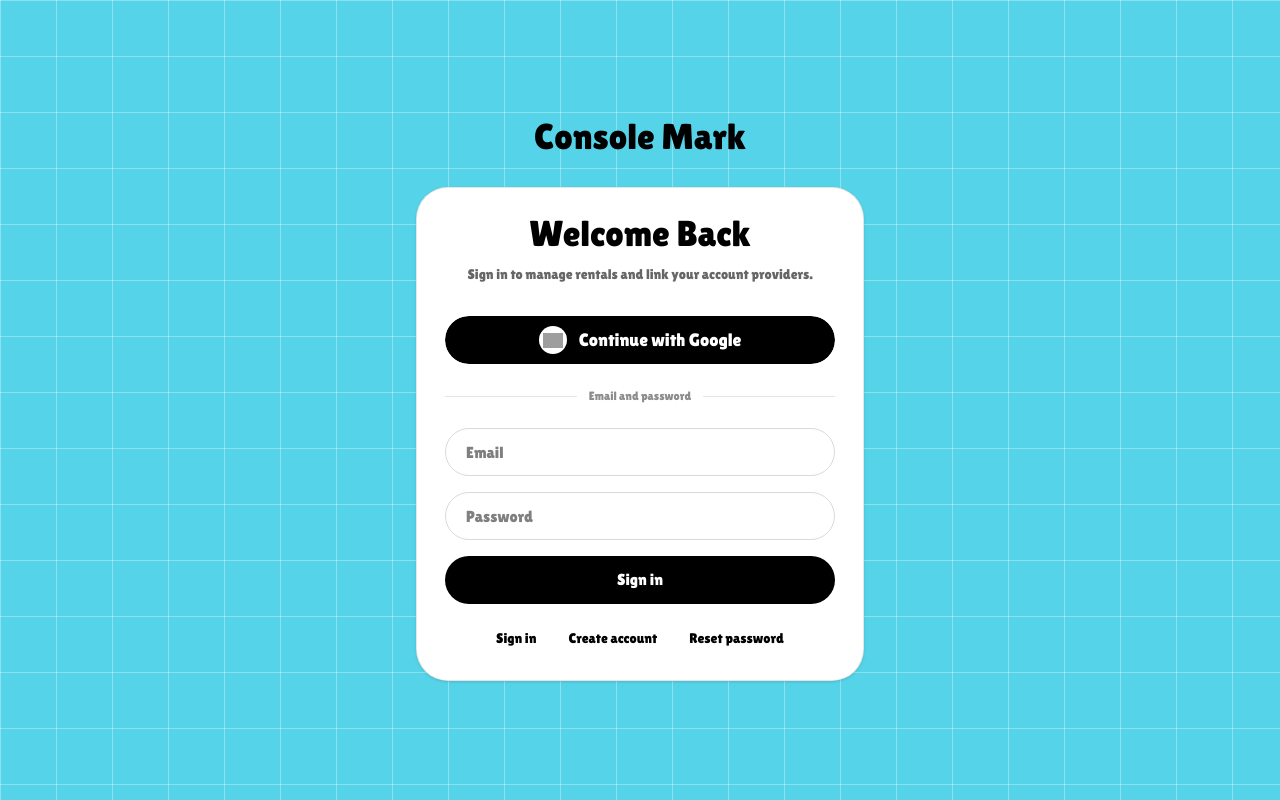
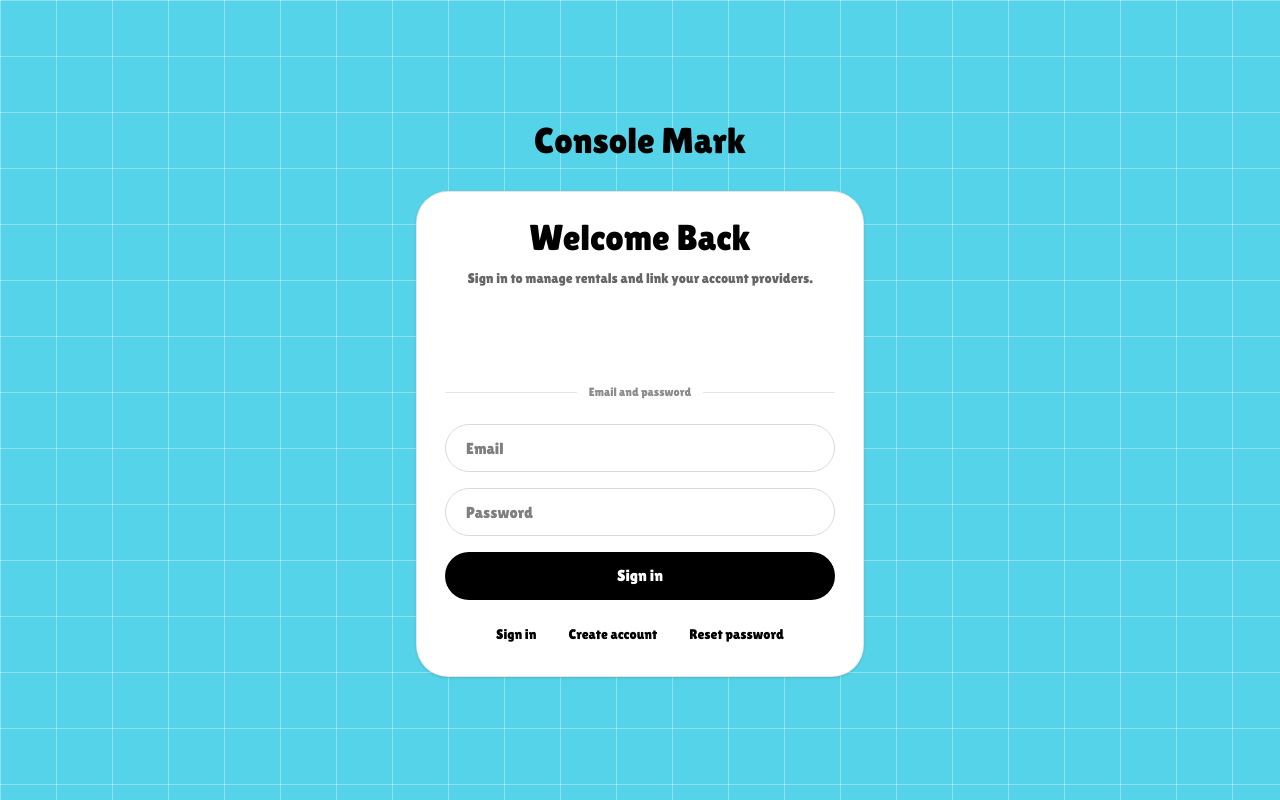
Before and after one commit to KHADERDEV/consolemark-com, a Next.js app: page /auth/login in a window 1280 px wide. Built offline with nearby package versions, Linux system fonts and the light colour scheme; no server answers; grey boxes are pictures that could not be loaded.

Commit message:
feat: simplify Google login button structure and improve styling

```diff
--- a/src/app/auth/login/login-panel.tsx
+++ b/src/app/auth/login/login-panel.tsx
@@ -1,7 +1,6 @@
 "use client";
 
 import { type CredentialResponse, GoogleLogin } from "@react-oauth/google";
-import Image from "next/image";
 import { useSearchParams } from "next/navigation";
 import { useEffect, useRef, useState } from "react";
 
@@ -139,26 +138,7 @@ export function LoginPanel() {
 
       <div className="mt-8 w-full" ref={googleButtonFrameRef}>
         {googleClientId ? (
-          <div
-            className={`relative min-h-12 w-full overflow-hidden rounded-full ${
-              isPending ? "pointer-events-none opacity-60" : ""
-            }`}
-          >
-            <div className="pointer-events-none flex min-h-12 w-full items-center justify-center gap-3 rounded-full bg-black px-5 text-white transition">
-              <span className="flex h-7 w-7 items-center justify-center rounded-full bg-white p-1">
-                <Image
-                  src="https://res.cloudinary.com/destej60y/image/upload/v1783555357/0306f033-8480-4a99-bd94-ba0aed73ef2c.png"
-                  alt=""
-                  width={20}
-                  height={20}
-                  className="h-5 w-5 object-contain"
-                />
-              </span>
-              <span className="font-lilita text-base tracking-normal sm:text-lg">
-                Continue with Google
-              </span>
-            </div>
-            <div className="absolute inset-0 flex items-center justify-center opacity-0">
+          <div className={isPending ? "pointer-events-none opacity-60" : ""}>
             <GoogleLogin
               login_uri={googleLoginUri}
               onSuccess={signInWithGoogle}
@@ -171,7 +151,6 @@ export function LoginPanel() {
               ux_mode="redirect"
               width={String(googleButtonWidth)}
             />
-            </div>
           </div>
         ) : (
           <p className="rounded-[20px] bg-[#ff2780]/10 px-4 py-3 text-center text-sm text-[#b8004e]">
```
Lines whose indentation alone changed are shown as unchanged.
